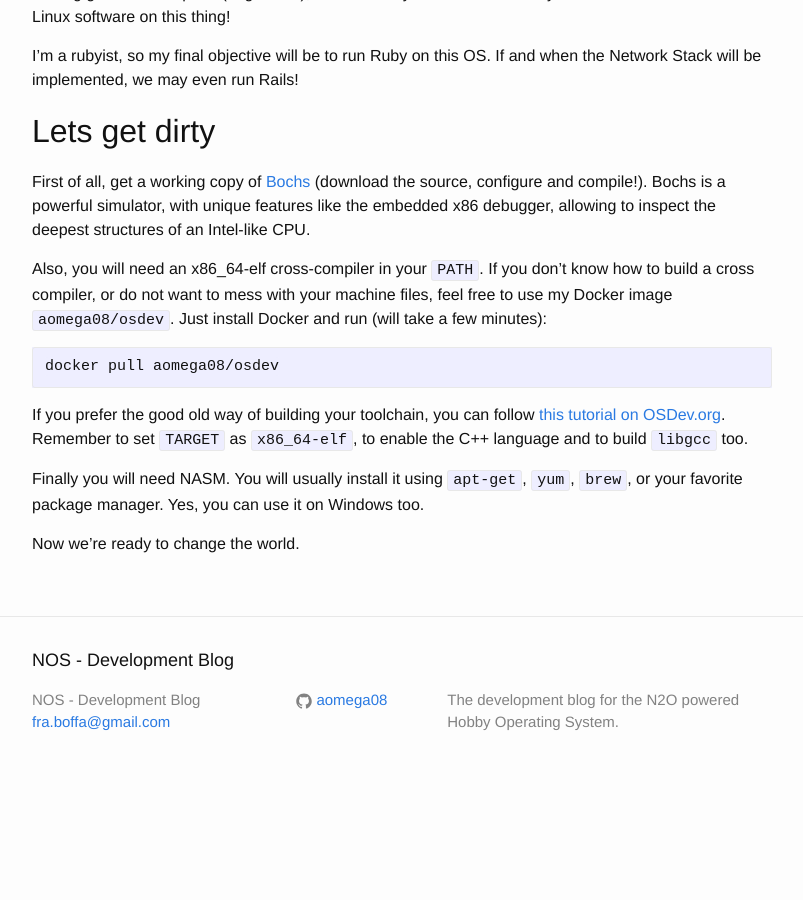
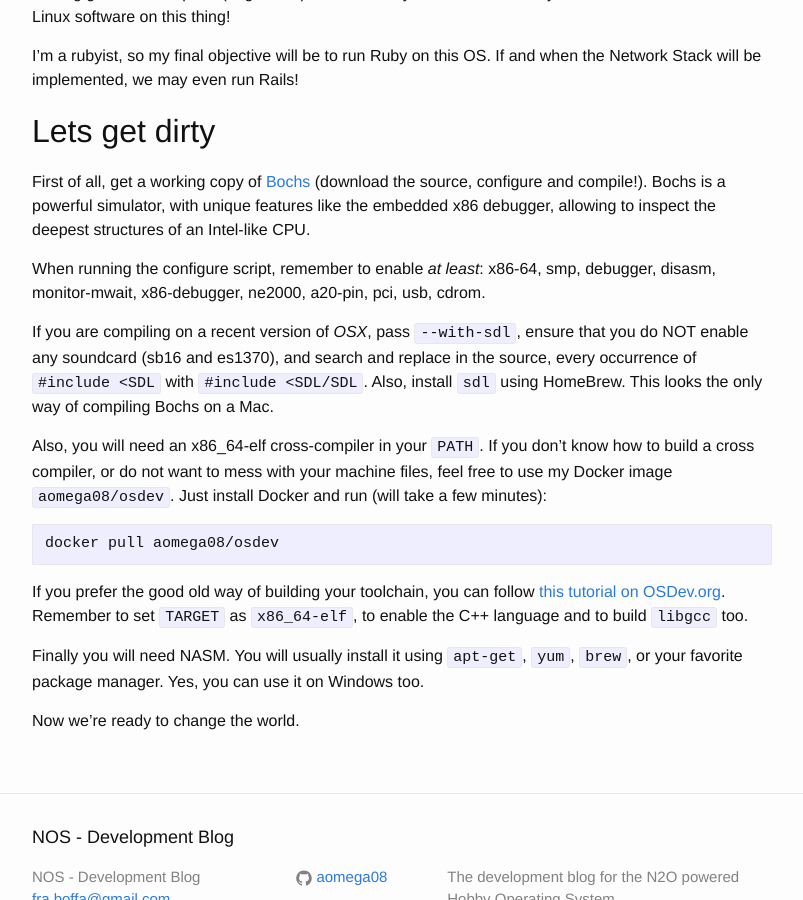
Before and after one commit to francescobbo/nos, a Jekyll site: the page built from _posts/2016-08-04-a-long-expected-painful-journey.markdown, in a window 1280 px wide and 900 px high, scrolled down 1173 px. Shown: the whole window, without its empty margins (238-1041 px from the left). Built offline with Jekyll 4.4.1, drawn with Linux system fonts in a browser that asks for light colours; before the commit the page ends 1967 px from its top, so only the background shows below that.

Commit message:
Added configuration instructions for bochs

```diff
--- a/_posts/2016-08-04-a-long-expected-painful-journey.markdown
+++ b/_posts/2016-08-04-a-long-expected-painful-journey.markdown
@@ -71,6 +71,14 @@
 with unique features like the embedded x86 debugger, allowing to inspect the
 deepest structures of an Intel-like CPU.
 
+When running the configure script, remember to enable _at least_: x86-64, smp,
+debugger, disasm, monitor-mwait, x86-debugger, ne2000, a20-pin, pci, usb, cdrom.
+
+If you are compiling on a recent version of _OSX_, pass `--with-sdl`, ensure that
+you do NOT enable any soundcard (sb16 and es1370), and search and replace in the
+source, every occurrence of `#include <SDL` with `#include <SDL/SDL`. Also,
+install `sdl` using HomeBrew. This looks the only way of compiling Bochs on a Mac.
+
 Also, you will need an x86_64-elf cross-compiler in your `PATH`. If you don't
 know how to build a cross compiler, or do not want to mess with your machine
 files, feel free to use my Docker image `aomega08/osdev`. Just install Docker
```
